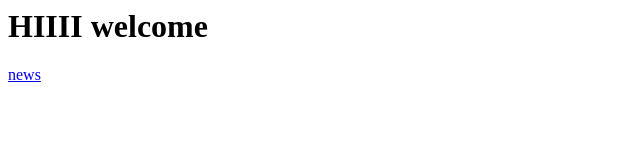
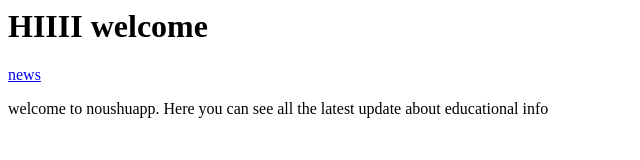
Before and after one commit to Lin-to-John/noushusapp, a plain HTML site: page index.html in a window 1280 px wide. Shown: the whole page, without its empty margins (0-640 px from the left). Drawn offline with Linux system fonts and the light colour scheme.

Commit message:
Update index.html

```diff
--- a/index.html
+++ b/index.html
@@ -5,5 +5,6 @@
  <body>
  <h1> HIIII welcome </h1>
   <a href="news.html" > news </a>
+  <p> welcome to noushuapp. Here you can see all the latest update about educational info</p>
  </body>
  </html>
```
